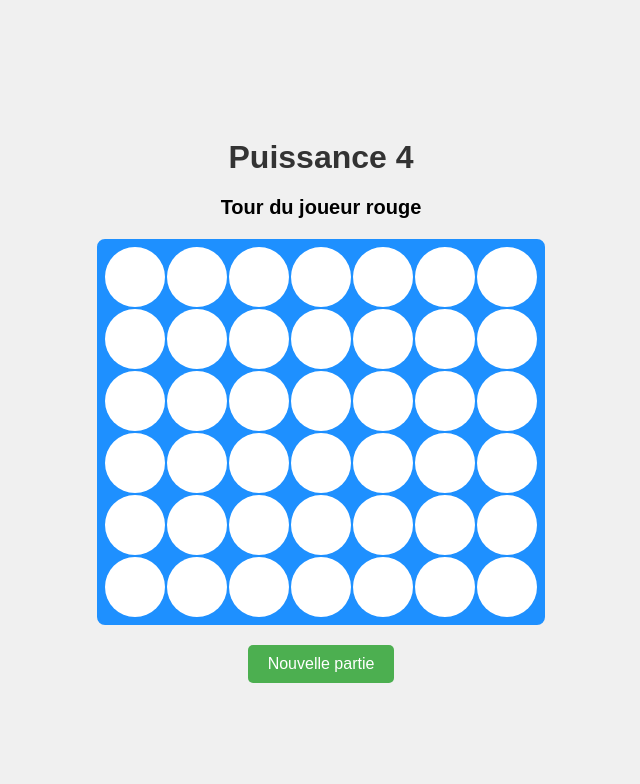
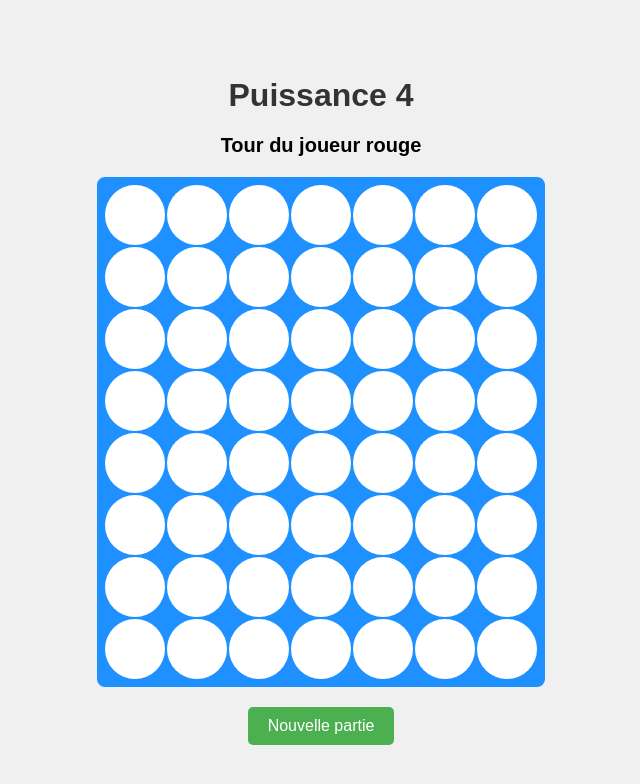
Before and after one commit to Trucbizar365/Puissance4js-vibe-code-edition, a plain HTML site: page index.html in a window 1280 px wide. Shown: the whole page, without its empty margins (319-959 px from the left). Drawn offline with Linux system fonts and the light colour scheme.

Commit message:
Fix HTML encoding and update game logic

```diff
--- a/index.html
+++ b/index.html
@@ -108,7 +108,7 @@
     </div>
 
     <script>
-        const ROWS = 6;
+        const ROWS = 8;
         const COLS = 7;
         const PLAYER_RED = 'red';
         const PLAYER_YELLOW = 'yellow';
```
